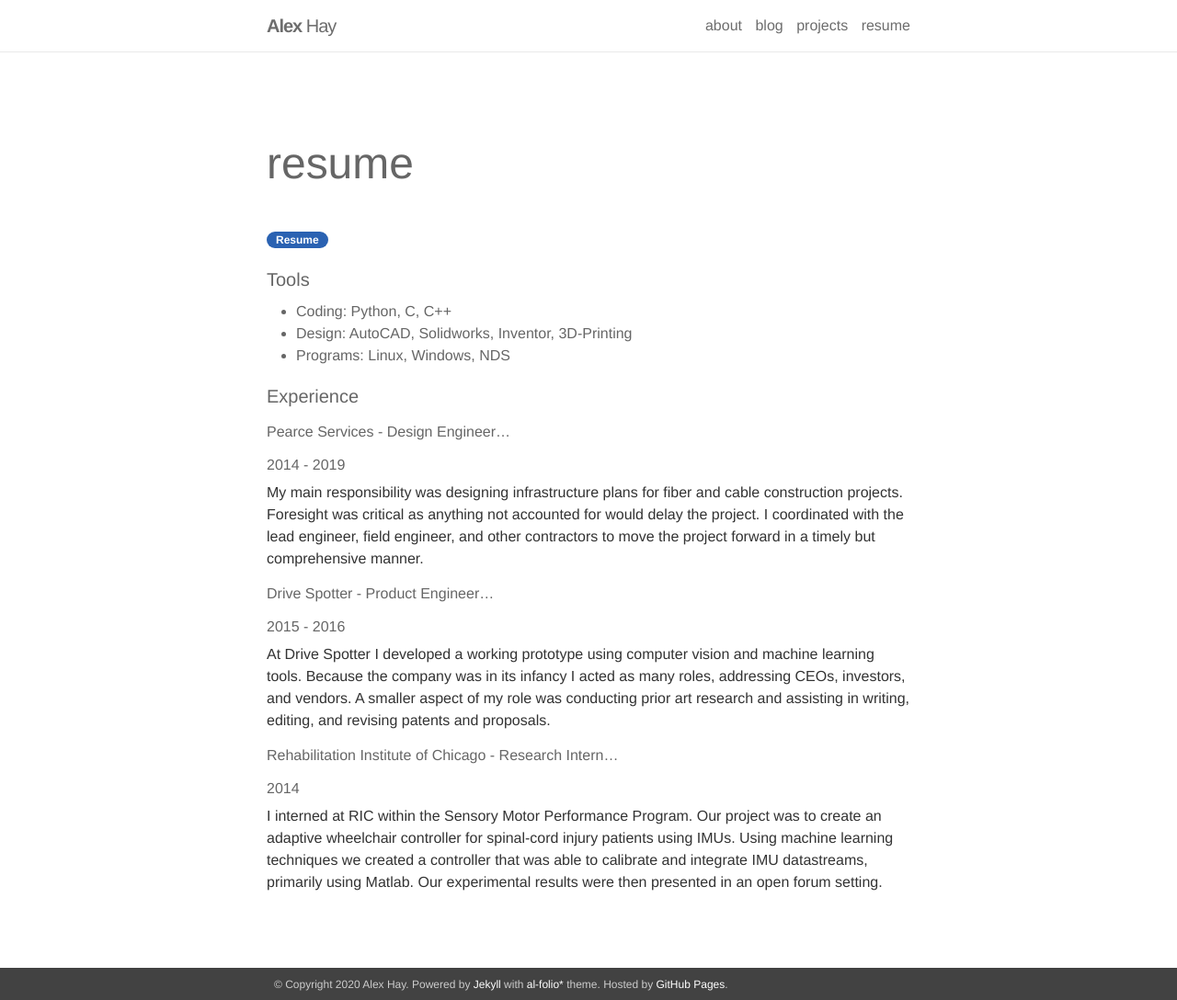
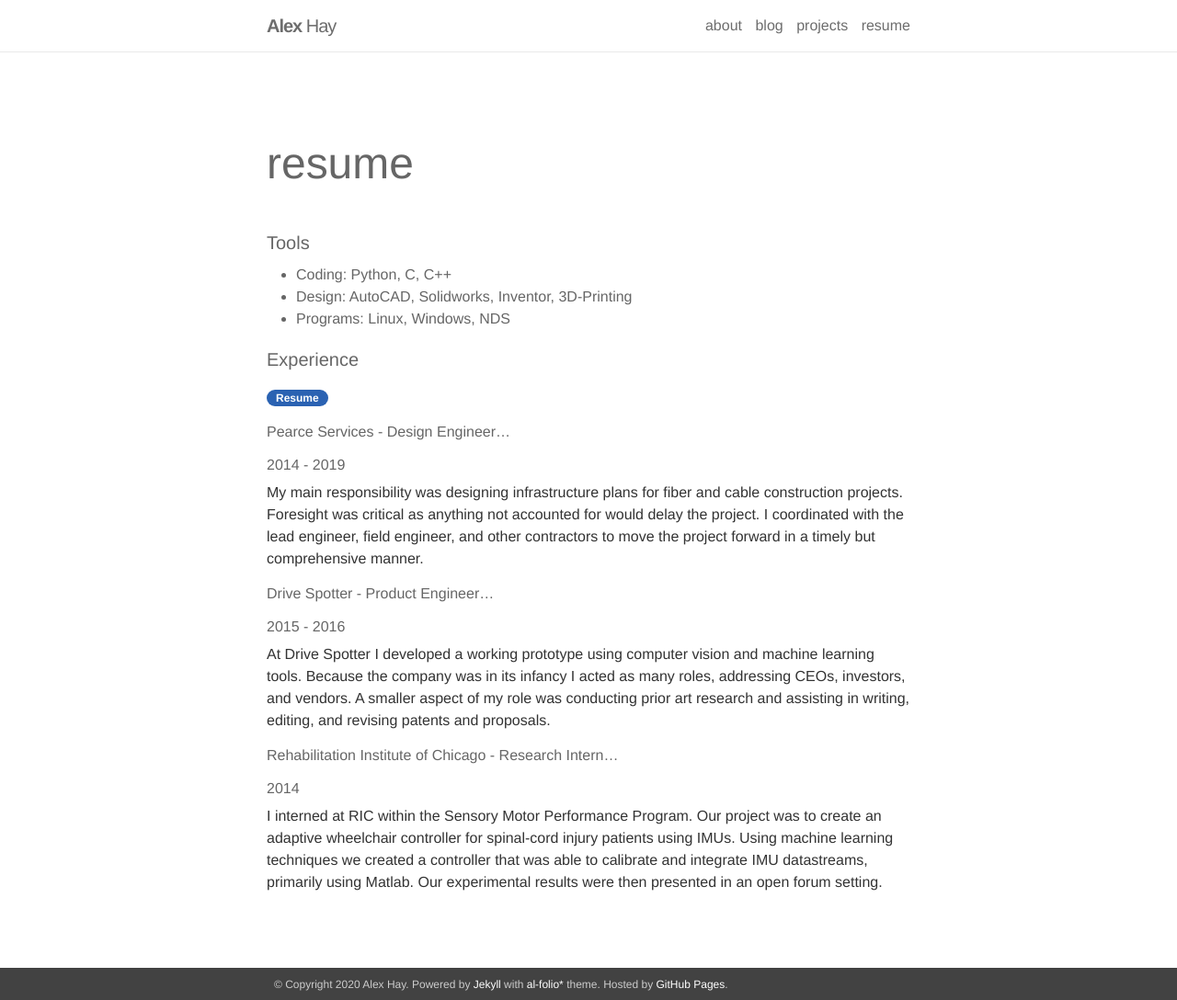
Before and after one commit to an-minyoung/an-minyoung.github.io, a Jekyll site: the page built from _pages/resume.md, in a window 1280 px wide and 1088 px high. Shown: the whole window at 92% size. Built offline with Jekyll 4.4.1, drawn with Linux system fonts in a browser that asks for light colours; nearby versions of some CDN libraries.

Commit message:
moved button

```diff
--- a/_pages/resume.md
+++ b/_pages/resume.md
@@ -4,10 +4,6 @@ permalink: /resume/
 title: resume
 # description: Materials for courses you taught. Replace this text with your description.
 ---
-<p>
-  <a href=""></a><div class=""></div>
-  <a href="https://alexanderhay2020.github.io/blob/master/assets/pdf/resume_hay_alexander.pdf"><div class="color-button">Resume</div></a>
-</p>
 ### Tools
 
 * Coding: Python, C, C++
@@ -15,6 +11,10 @@ title: resume
 * Programs: Linux, Windows, NDS
 
 ### Experience
+<p>
+  <a href=""></a><div class=""></div>
+  <a href="https://alexanderhay2020.github.io/blob/master/assets/pdf/resume_hay_alexander.pdf"><div class="color-button">Resume</div></a>
+</p>
 #### Pearce Services - Design Engineer...
 #### 2014 - 2019
 
```
